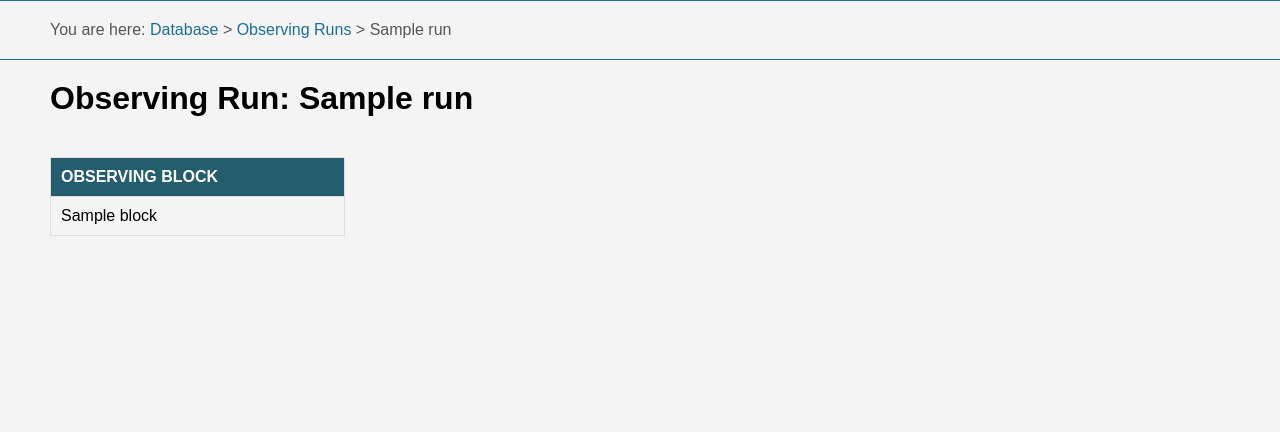
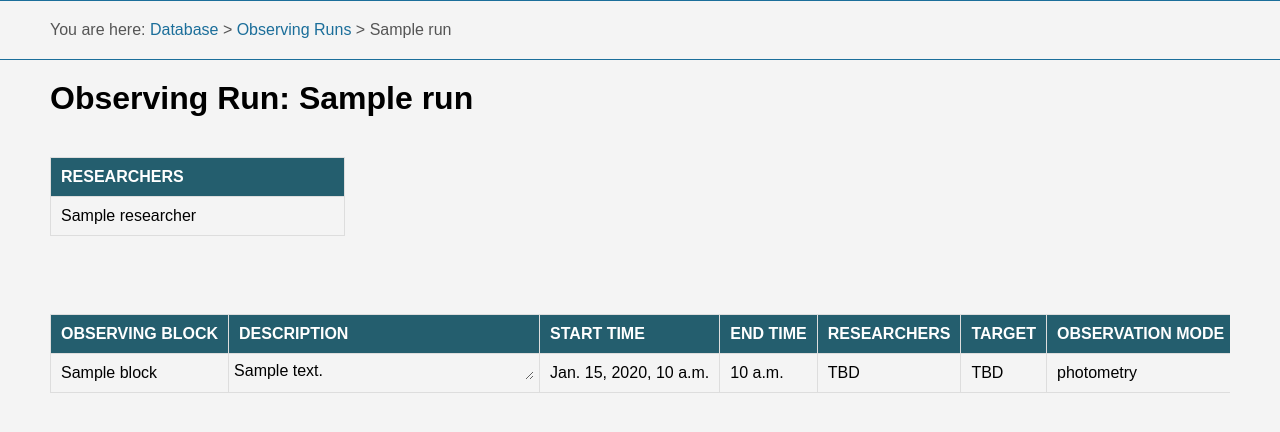
Before and after one commit to noeliagrande/Dwarfs4MOSAIC-Web, a Django app: a page that uses src/dwarfs4MOSAIC/templates/dwarfs4MOSAIC/base.html in a window 1280 px wide. Shown: the part 69-501 px from the top of the page. Run offline with Django 5.2, Linux system fonts and the light colour scheme; tables that the repository leaves empty hold one stand-in row (values such as "Sample post").

Commit message:
Relación 'muchos a muchos' de la tabla 'observing_run'

```diff
--- a/src/dwarfs4MOSAIC/admin.py
+++ b/src/dwarfs4MOSAIC/admin.py
@@ -56,9 +56,11 @@ admin.site.register(models.Tbl_researcher, ResearcherAdmin)
 class ObservingRunAdmin(admin.ModelAdmin):
     fieldsets = [
         ("General Information", {"fields": ["name", "description", "instrument", "start_date", "end_date", ]}), #targets
-        ("Participants", {"fields": []}), # "researchers"
+        ("Participants", {"fields": ["researchers"]}),
         ("Additional Data", {"fields": ["notes"]}),
     ]
+
+    filter_horizontal = ['researchers']
 
 admin.site.register(models.Tbl_observing_run, ObservingRunAdmin)
 
--- a/src/dwarfs4MOSAIC/models.py
+++ b/src/dwarfs4MOSAIC/models.py
@@ -165,6 +165,9 @@ class Tbl_researcher(models.Model):
         unique=True,
         verbose_name="email")
 
+    # observing_runs: Many-to-many relationship is set in the Tbl_observing_run model.
+    # It is not necessary to define it explicitly here, as Django handles it automatically.
+
     def __str__(self):
         return self.name
 
@@ -199,7 +202,10 @@ class Tbl_observing_run(models.Model):
         blank=True,
         verbose_name="End Date")
 
-    #researchers = models.ManyToManyField(Tbl_researcher)
+    researchers = models.ManyToManyField(
+        'Tbl_researcher',
+        related_name='observing_runs'
+    )
 
     #targets = models.ManyToManyField('Target', blank=True)
 
--- a/src/dwarfs4MOSAIC/templates/dwarfs4MOSAIC/base.html
+++ b/src/dwarfs4MOSAIC/templates/dwarfs4MOSAIC/base.html
@@ -18,13 +18,15 @@
         <header class="header">
             <!-- Logo -->
             <div class="logo">
-                <img src="{% static 'dwarfs4MOSAIC/images/logo_mosaic_horiz.png' %}" alt="Logo">
+                <a href="https://elt.eso.org/instrument/MOSAIC/" target="_blank">
+                    <img src="{% static 'dwarfs4MOSAIC/images/logo_mosaic_horiz.png' %}" alt="Logo">
+                </a>
             </div>
             <nav class="nav-links">
                 <ul>
                     <li><a href="{% url 'home' %}">HOME</a></li>
                     <li><a href="{% url 'database' %}">DATABASE</a></li>
-                    <li><a href="{% url 'admin:index' %}">ADMIN</a></li>
+                    <li><a href="{% url 'admin:index' %}">ADMIN </a></li>
                 </ul>
             </nav>
         </header>
--- a/src/dwarfs4MOSAIC/templates/dwarfs4MOSAIC/observing_blocks.html
+++ b/src/dwarfs4MOSAIC/templates/dwarfs4MOSAIC/observing_blocks.html
@@ -36,7 +36,7 @@
                     {% for block in lst_observing_blocks %}
                     <tr>
                         <td>{{ block.name }}</td>
-                        <td>{{ block.observing_run_name }}</td>
+                        <td><a href="{% url 'observing_run' observing_run_name=block.observing_run_name %}">{{ block.observing_run_name }}</a></td>
                         <td class="resizable-td">
                             <div class="resizable-div">
                                 {{ block.description }}
--- a/src/dwarfs4MOSAIC/templates/dwarfs4MOSAIC/observing_run.html
+++ b/src/dwarfs4MOSAIC/templates/dwarfs4MOSAIC/observing_run.html
@@ -1,5 +1,5 @@
 
-<!-- Arguments: 'observing_run', 'lst_observing_blocks'  -->
+<!-- Arguments: 'observing_run', 'lst_observing_blocks', 'lst_researchers'  -->
 
 {% extends 'dwarfs4MOSAIC/base.html' %}
 
@@ -20,15 +20,61 @@
             <table>
                 <thead>
                     <tr>
-                        <th>OBSERVING BLOCK</th>
-
+                        <th>RESEARCHERS</th>
                     </tr>
                 </thead>
                 <tbody>
-                    {% for observing_block in lst_observing_blocks %}
+                    {% for researcher in lst_researchers %}
                     <tr>
-                        <td>{{ observing_block.name }}</td>
+                        <td>{{ researcher.name }}</td>
                     </tr>
+                    {% endfor %}
+                </tbody>
+            </table>
+        </section>
+        <br>
+        <section class="table-container">
+            <table>
+                <thead>
+                    <tr>
+                        <th>OBSERVING BLOCK</th>
+                        <th>DESCRIPTION</th>
+                        <th>START TIME</th>
+                        <th>END TIME</th>
+                        <th>RESEARCHERS</th>
+                        <th>TARGET</th>
+                        <th>OBSERVATION MODE</th>
+                        <th>FILTERS</th>
+                        <th>EXPOSURE TIME</th>
+                        <th>SEEING</th>
+                        <th>WEATHER CONDITIONS</th>
+                        <th>NOTES</th>
+                    </tr>
+                </thead>
+                <tbody>
+                    {% for block in lst_observing_blocks %}
+                        <tr>
+                            <td>{{ block.name }}</td>
+                            <td class="resizable-td">
+                                <div class="resizable-div">
+                                    {{ block.description }}
+                                </div>
+                            </td>
+                            <td>{{ block.start_time }}</td>
+                            <td>{{ block.end_time }}</td>
+                            <td> TBD </td>
+                            <td> TBD </td>
+                            <td>{{ block.observation_mode }}</td>
+                            <td>{{ block.filters }}</td>
+                            <td>{{ block.exposure_time }}</td>
+                            <td>{{ block.seeing }}</td>
+                            <td>{{ block.weather_conditions }}</td>
+                            <td class="resizable-td">
+                                <div class="resizable-div">
+                                    {{ block.notes }}
+                                </div>
+                            </td>
+                        </tr>
                     {% endfor %}
                 </tbody>
             </table>
--- a/src/dwarfs4MOSAIC/templates/dwarfs4MOSAIC/observing_runs.html
+++ b/src/dwarfs4MOSAIC/templates/dwarfs4MOSAIC/observing_runs.html
@@ -20,7 +20,6 @@
                         <th>NAME</th>
                         <th>INSTRUMENT</th>
                         <th>DESCRIPTION</th>
-                        <th>RESEARCHERS</th>
                         <th>TARGET</th>
                         <th>START DATE</th>
                         <th>END DATE</th>
@@ -38,7 +37,6 @@
                             </div>
                         </td>
                         <td> TBD </td>
-                        <td> TBD </td>
                         <td>{{ observing_run.start_date }}</td>
                         <td>{{ observing_run.end_date }}</td>
                         <td class="resizable-td">
--- a/src/dwarfs4MOSAIC/views.py
+++ b/src/dwarfs4MOSAIC/views.py
@@ -118,10 +118,12 @@ def observing_runs_view(request):
 def observing_run_view(request, observing_run_name):
     observing_run = get_object_or_404(Tbl_observing_run, name = observing_run_name) # Get observing_run by name
     observing_blocks = Tbl_observing_block.objects.filter(obs_run = observing_run.id) # Get observing_blocks belonging to the observing_run
+    researchers = observing_run.researchers.all() # Get researchers participating in the observing_run
 
     return render(request, 'dwarfs4MOSAIC/observing_run.html', {
         'observing_run': observing_run,
-        'lst_observing_blocks': observing_blocks
+        'lst_observing_blocks': observing_blocks,
+        'lst_researchers': researchers
     })
 
 # 'Observing blocks table' page.
```
Also changed, not shown: src/dwarfs4MOSAIC/migrations/0019_tbl_observing_run_researches.py (added), src/dwarfs4MOSAIC/migrations/0020_rename_researches_tbl_observing_run_researchers.py (added).
